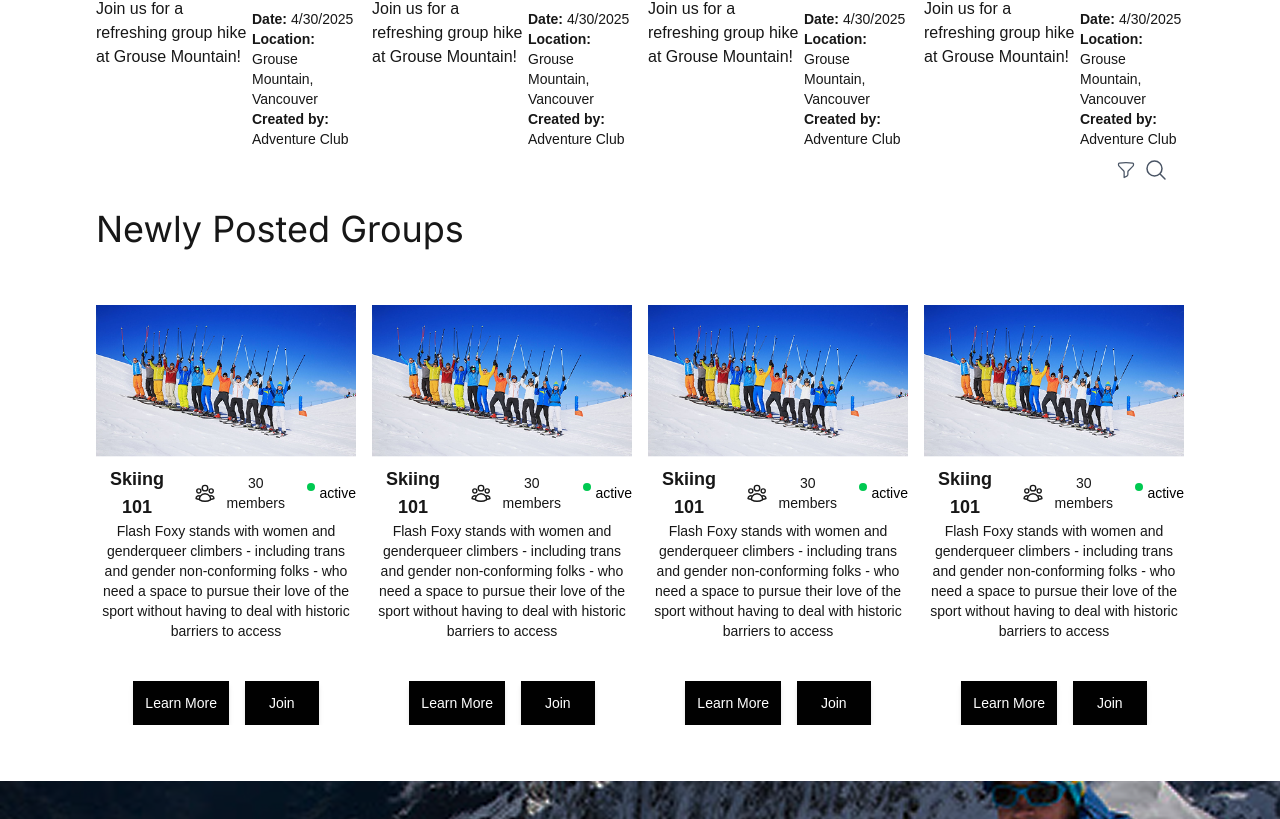
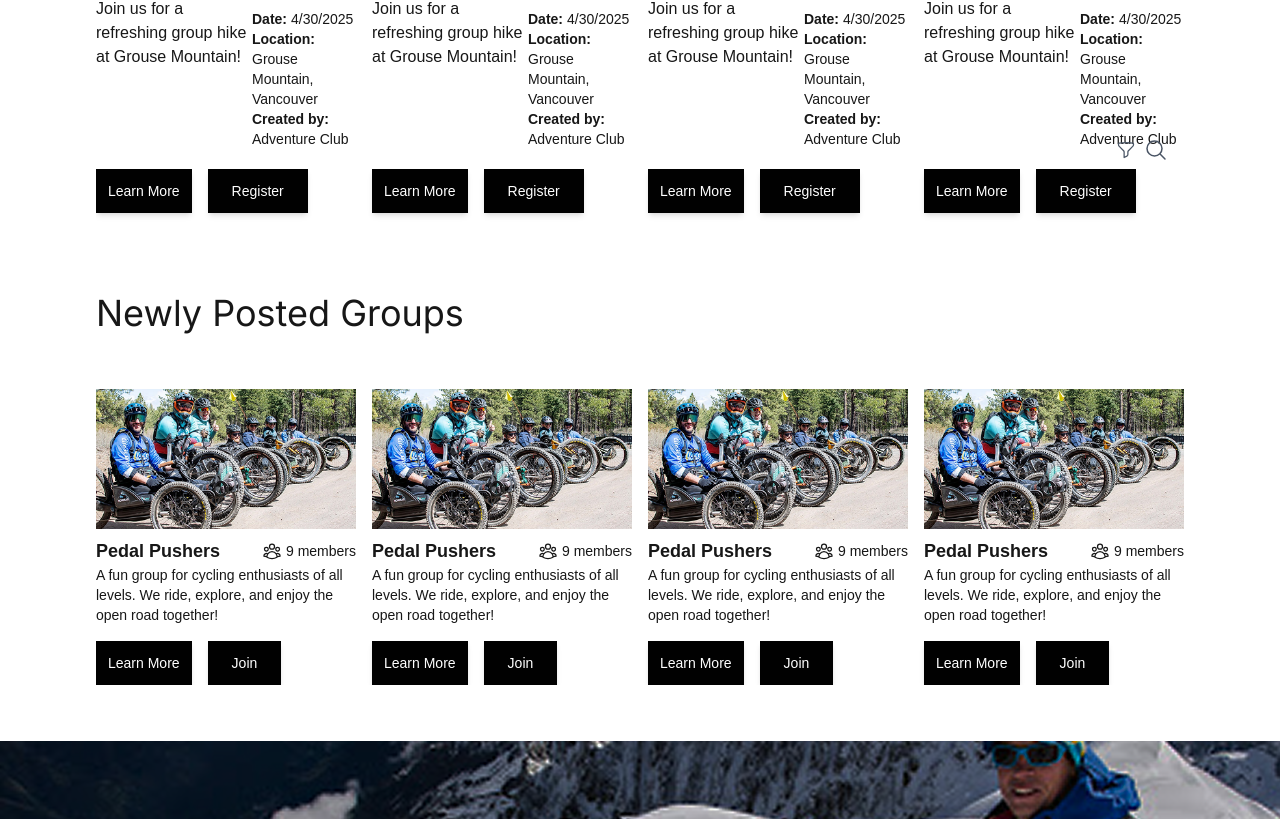
Before and after one commit to jn-han/youCode2025, a Next.js app in the folder frontend/: page / in a window 1280 px wide. Shown: the part 1201-2020 px from the top of the page. Built offline with nearby package versions, Linux system fonts and the light colour scheme; a web font is replaced by a local one.

Commit message:
final changes

```diff
--- a/frontend/src/app/explore/all/page.js
+++ b/frontend/src/app/explore/all/page.js
@@ -15,11 +15,11 @@ const page = () => {
           Events.
         </p>
         <div className="flex gap-8 mb-16">
-          <div class="w-full max-w-md border flex">
-            <div class="relative group">
-              <button class="bg-black text-white px-4 py-2 flex items-center text-center gap-1">
+          <div className="w-full max-w-md border flex">
+            <div className="relative group">
+              <button className="bg-black text-white px-4 py-2 flex items-center text-center gap-1">
                 All
-                <svg class="w-3 h-3" fill="white" viewBox="0 0 20 20">
+                <svg className="w-3 h-3" fill="white" viewBox="0 0 20 20">
                   <path d="M5.25 7.5L10 12.25L14.75 7.5H5.25Z" />
                 </svg>
               </button>
@@ -41,15 +41,10 @@ const page = () => {
                 placeholder="Search"
                 className="w-full px-2 py-2 focus:outline-none"
               />
-              <svg
-                className="w-5 h-5 text-black cursor-pointer"
-                fill="none"
-                stroke="currentColor"
-                stroke-width="2"
-                viewBox="0 0 24 24"
-              >
-                <path d="M21 21l-4.35-4.35M10 18a8 8 0 100-16 8 8 0 000 16z" />
+              <svg xmlns="http://www.w3.org/2000/svg" fill="none" viewBox="0 0 24 24" strokeWidth={1.5} stroke="currentColor" className="size-6">
+  <path strokeLinecap="round" strokeLinejoin="round" d="m21 21-5.197-5.197m0 0A7.5 7.5 0 1 0 5.196 5.196a7.5 7.5 0 0 0 10.607 10.607Z" />
 </svg>
+
             </div>
           </div>
           <div class="w-full max-w-md border flex">
@@ -59,15 +54,11 @@ const page = () => {
                 placeholder="Location"
                 className="w-full px-2 py-2 focus:outline-none"
               />
-              <svg
-                className="w-5 h-5 text-black cursor-pointer"
-                fill="none"
-                stroke="currentColor"
-                stroke-width="2"
-                viewBox="0 0 24 24"
-              >
-                <path d="M21 21l-4.35-4.35M10 18a8 8 0 100-16 8 8 0 000 16z" />
+              <svg xmlns="http://www.w3.org/2000/svg" fill="none" viewBox="0 0 24 24" strokeWidth={1.5} stroke="currentColor" className="size-6">
+  <path strokeLinecap="round" strokeLinejoin="round" d="M15 10.5a3 3 0 1 1-6 0 3 3 0 0 1 6 0Z" />
+  <path strokeLinecap="round" strokeLinejoin="round" d="M19.5 10.5c0 7.142-7.5 11.25-7.5 11.25S4.5 17.642 4.5 10.5a7.5 7.5 0 1 1 15 0Z" />
 </svg>
+
             </div>
           </div>
           <div class="w-50 max-w-md border flex">
@@ -103,36 +94,28 @@ const page = () => {
         createdBy="Adventure Club"
       />
            <GroupCard
-        imageSrc="/event3.png"
-        imageAlt="Moms hiking"
-        eventName="Hike with Moms"
-        description="Join us for a refreshing group hike at Grouse Mountain!"
-        attendeeCount={14}
-
+        groupName="Pedal Pushers"
+        imageSrc="/pedalPushers.png"
+        description="A fun group for cycling enthusiasts of all levels. We ride, explore, and enjoy the open road together!"
+        membersCount={9}
       />
             <GroupCard
-        imageSrc="/event3.png"
-        imageAlt="Moms hiking"
-        eventName="Hike with Moms"
-        description="Join us for a refreshing group hike at Grouse Mountain!"
-        attendeeCount={14}
-
+        groupName="Pedal Pushers"
+        imageSrc="/pedalPushers.png"
+        description="A fun group for cycling enthusiasts of all levels. We ride, explore, and enjoy the open road together!"
+        membersCount={9}
       />
             <GroupCard
-        imageSrc="/event3.png"
-        imageAlt="Moms hiking"
-        eventName="Hike with Moms"
-        description="Join us for a refreshing group hike at Grouse Mountain!"
-        attendeeCount={14}
-
+        groupName="Pedal Pushers"
+        imageSrc="/pedalPushers.png"
+        description="A fun group for cycling enthusiasts of all levels. We ride, explore, and enjoy the open road together!"
+        membersCount={9}
       />
             <GroupCard
-        imageSrc="/event3.png"
-        imageAlt="Moms hiking"
-        eventName="Hike with Moms"
-        description="Join us for a refreshing group hike at Grouse Mountain!"
-        attendeeCount={14}
-
+        groupName="Pedal Pushers"
+        imageSrc="/pedalPushers.png"
+        description="A fun group for cycling enthusiasts of all levels. We ride, explore, and enjoy the open road together!"
+        membersCount={9}
       />
             <EventCard
         imageSrc="/event3.png"
--- a/frontend/src/app/home/page.js
+++ b/frontend/src/app/home/page.js
@@ -142,36 +142,28 @@ const page = () => {
 <div className="overflow-x-auto w-full">
 <div className="flex flex-row space-x-4">
 <GroupCard
-        title="Skiing 101"
-        imageSrc="/skiing.png"
-        memberCount={30}
-        status="active"
-        text="Flash Foxy stands with women and genderqueer climbers - including trans and gender non-conforming folks - who need a space to pursue their love of the sport without having to deal with historic barriers to access"
-
+        groupName="Pedal Pushers"
+        imageSrc="/pedalPushers.png"
+        description="A fun group for cycling enthusiasts of all levels. We ride, explore, and enjoy the open road together!"
+        membersCount={9}
       />
       <GroupCard
-        title="Skiing 101"
-        imageSrc="/skiing.png"
-        memberCount={30}
-        status="active"
-        text="Flash Foxy stands with women and genderqueer climbers - including trans and gender non-conforming folks - who need a space to pursue their love of the sport without having to deal with historic barriers to access"
-
+        groupName="Pedal Pushers"
+        imageSrc="/pedalPushers.png"
+        description="A fun group for cycling enthusiasts of all levels. We ride, explore, and enjoy the open road together!"
+        membersCount={9}
       />
       <GroupCard
-        title="Skiing 101"
-        imageSrc="/skiing.png"
-        memberCount={30}
-        status="active"
-        text="Flash Foxy stands with women and genderqueer climbers - including trans and gender non-conforming folks - who need a space to pursue their love of the sport without having to deal with historic barriers to access"
-
+        groupName="Pedal Pushers"
+        imageSrc="/pedalPushers.png"
+        description="A fun group for cycling enthusiasts of all levels. We ride, explore, and enjoy the open road together!"
+        membersCount={9}
       />
       <GroupCard
-        title="Skiing 101"
-        imageSrc="/skiing.png"
-        memberCount={30}
-        status="active"
-        text="Flash Foxy stands with women and genderqueer climbers - including trans and gender non-conforming folks - who need a space to pursue their love of the sport without having to deal with historic barriers to access"
-
+        groupName="Pedal Pushers"
+        imageSrc="/pedalPushers.png"
+        description="A fun group for cycling enthusiasts of all levels. We ride, explore, and enjoy the open road together!"
+        membersCount={9}
       />
 
 
--- a/frontend/src/app/page.js
+++ b/frontend/src/app/page.js
@@ -110,35 +110,28 @@ const page = () => {
 <div className="overflow-x-auto w-full">
 <div className="flex flex-row space-x-4">
 <GroupCard
-        title="Skiing 101"
-        imageSrc="/skiing.png"
-        memberCount={30}
-        status="active"
-        text="Flash Foxy stands with women and genderqueer climbers - including trans and gender non-conforming folks - who need a space to pursue their love of the sport without having to deal with historic barriers to access"
+        groupName="Pedal Pushers"
+        imageSrc="/pedalPushers.png"
+        description="A fun group for cycling enthusiasts of all levels. We ride, explore, and enjoy the open road together!"
+        membersCount={9}
       />
       <GroupCard
-        title="Skiing 101"
-        imageSrc="/skiing.png"
-        memberCount={30}
-        status="active"
-        text="Flash Foxy stands with women and genderqueer climbers - including trans and gender non-conforming folks - who need a space to pursue their love of the sport without having to deal with historic barriers to access"
-
+        groupName="Pedal Pushers"
+        imageSrc="/pedalPushers.png"
+        description="A fun group for cycling enthusiasts of all levels. We ride, explore, and enjoy the open road together!"
+        membersCount={9}
       />
       <GroupCard
-        title="Skiing 101"
-        imageSrc="/skiing.png"
-        memberCount={30}
-        status="active"
-        text="Flash Foxy stands with women and genderqueer climbers - including trans and gender non-conforming folks - who need a space to pursue their love of the sport without having to deal with historic barriers to access"
-
+        groupName="Pedal Pushers"
+        imageSrc="/pedalPushers.png"
+        description="A fun group for cycling enthusiasts of all levels. We ride, explore, and enjoy the open road together!"
+        membersCount={9}
       />
-            <GroupCard
-        title="Skiing 101"
-        imageSrc="/skiing.png"
-        memberCount={30}
-        status="active"
-        text="Flash Foxy stands with women and genderqueer climbers - including trans and gender non-conforming folks - who need a space to pursue their love of the sport without having to deal with historic barriers to access"
-
+      <GroupCard
+        groupName="Pedal Pushers"
+        imageSrc="/pedalPushers.png"
+        description="A fun group for cycling enthusiasts of all levels. We ride, explore, and enjoy the open road together!"
+        membersCount={9}
       />
 
 
--- a/frontend/src/components/EventCard.js
+++ b/frontend/src/components/EventCard.js
@@ -63,7 +63,12 @@ const EventCard = ({
               <span className="block sm:inline">{createdBy}</span>
             </div>
           </div>
+
         </div>
+        <div className="pt-4 pb-6 items-center flex text-sm">
+        <div className="bg-navbar text-white p-3 mr-4 shadow-md">Learn More</div>
+        <span className="bg-navbar text-white p-3 px-6 shadow-md">Register</span>
+      </div>
       </div>
     </div>
   );
--- a/frontend/src/components/GroupCard.js
+++ b/frontend/src/components/GroupCard.js
@@ -61,21 +61,78 @@
 
 
 // components/GroupCard.js
+
+
+// import Image from 'next/image';
+
+// export default function GroupCard({
+//   title,
+//   imageSrc,
+//   memberCount,
+//   status,
+//   text
+// }) {
+//   return (
+//     <div className="flex flex-col items-center text-center">
+//       <Image src={imageSrc} alt={title} width={500} height={500} />
+
+//       <div className="flex items-center justify-center gap-4 mt-2">
+//         <h1 className="text-lg font-semibold">{title}</h1>
+
+//         <div className="flex items-center gap-1">
+//           <svg
+//             xmlns="http://www.w3.org/2000/svg"
+//             fill="none"
+//             viewBox="0 0 24 24"
+//             strokeWidth={1.5}
+//             stroke="currentColor"
+//             className="size-6"
+//           >
+//             <path
+//               strokeLinecap="round"
+//               strokeLinejoin="round"
+//               d="M18 18.72a9.094 9.094 0 0 0 3.741-.479 3 3 0 0 0-4.682-2.72m.94 3.198.001.031c0 .225-.012.447-.037.666A11.944 11.944 0 0 1 12 21c-2.17 0-4.207-.576-5.963-1.584A6.062 6.062 0 0 1 6 18.719m12 0a5.971 5.971 0 0 0-.941-3.197m0 0A5.995 5.995 0 0 0 12 12.75a5.995 5.995 0 0 0-5.058 2.772m0 0a3 3 0 0 0-4.681 2.72 8.986 8.986 0 0 0 3.74.477m.94-3.197a5.971 5.971 0 0 0-.94 3.197M15 6.75a3 3 0 1 1-6 0 3 3 0 0 1 6 0Zm6 3a2.25 2.25 0 1 1-4.5 0 2.25 2.25 0 0 1 4.5 0Zm-13.5 0a2.25 2.25 0 1 1-4.5 0 2.25 2.25 0 0 1 4.5 0Z"
+//             />
+//           </svg>
+//           <p className="text-sm">{memberCount} members</p>
+//         </div>
+
+//         <div className="flex gap-1">
+//           <span
+//             className={`w-2 h-2 rounded-full ${
+//               status === 'active' ? 'bg-green-500' : 'bg-gray-400'
+//             }`}
+//           ></span>
+//           <span className="text-sm text-black">{status}</span>
+//         </div>
+//       </div>
+
+
+//       <p className="text-sm">
+// {text}            </p>
+//       <div className="pt-10 items-center flex text-sm">
+//               <div
+//                 className="bg-navbar text-white p-3 mr-4 shadow-md"
+//               >
+//                 Learn More
+//               </div>
+//               <span className="bg-navbar text-white p-3 px-6 shadow-md">Join</span>
+//             </div>
+//     </div>
+//   );
+// }
+
+
+
 import Image from 'next/image';
 
-export default function GroupCard({
-  title,
-  imageSrc,
-  memberCount,
-  status,
-  text
-}) {
+const GroupCard = ({ groupName, imageSrc, description, membersCount }) => {
   return (
-    <div className="flex flex-col items-center text-center">
-      <Image src={imageSrc} alt={title} width={500} height={500} />
+    <div className="flex flex-col h-full">
+      <Image src={imageSrc} alt={groupName} width={400} height={300} />
 
-      <div className="flex items-center justify-center gap-4 mt-2">
-        <h1 className="text-lg font-semibold">{title}</h1>
+      <div className="flex justify-between items-center mt-2">
+        <h1 className="text-lg font-semibold">{groupName}</h1>
 
         <div className="flex items-center gap-1">
           <svg
@@ -84,7 +141,7 @@ export default function GroupCard({
             viewBox="0 0 24 24"
             strokeWidth={1.5}
             stroke="currentColor"
-            className="size-6"
+            className="size-5"
           >
             <path
               strokeLinecap="round"
@@ -92,30 +149,18 @@ export default function GroupCard({
               d="M18 18.72a9.094 9.094 0 0 0 3.741-.479 3 3 0 0 0-4.682-2.72m.94 3.198.001.031c0 .225-.012.447-.037.666A11.944 11.944 0 0 1 12 21c-2.17 0-4.207-.576-5.963-1.584A6.062 6.062 0 0 1 6 18.719m12 0a5.971 5.971 0 0 0-.941-3.197m0 0A5.995 5.995 0 0 0 12 12.75a5.995 5.995 0 0 0-5.058 2.772m0 0a3 3 0 0 0-4.681 2.72 8.986 8.986 0 0 0 3.74.477m.94-3.197a5.971 5.971 0 0 0-.94 3.197M15 6.75a3 3 0 1 1-6 0 3 3 0 0 1 6 0Zm6 3a2.25 2.25 0 1 1-4.5 0 2.25 2.25 0 0 1 4.5 0Zm-13.5 0a2.25 2.25 0 1 1-4.5 0 2.25 2.25 0 0 1 4.5 0Z"
             />
           </svg>
-          <p className="text-sm">{memberCount} members</p>
-        </div>
-
-        <div className="flex gap-1">
-          <span
-            className={`w-2 h-2 rounded-full ${
-              status === 'active' ? 'bg-green-500' : 'bg-gray-400'
-            }`}
-          ></span>
-          <span className="text-sm text-black">{status}</span>
+          <p className="text-sm">{membersCount} members</p>
         </div>
       </div>
 
+      <p className="text-sm">{description}</p>
 
-      <p className="text-sm">
-{text}            </p>
-      <div className="pt-10 items-center flex text-sm">
-              <div
-                className="bg-navbar text-white p-3 mr-4 shadow-md"
-              >
-                Learn More
-              </div>
-              <span className="bg-navbar text-white p-3 px-6 shadow-md">Join</span>
-            </div>
+      <div className="pt-4 items-center flex text-sm">
+        <div className="bg-navbar text-white p-3 mr-4 shadow-md">Learn More</div>
+        <span className="bg-navbar text-white p-3 px-6 shadow-md">Join</span>
+      </div>
     </div>
   );
-}
+};
+
+export default GroupCard;
```
Also changed, not shown: frontend/src/components/Navbar.js (+7 -0 lines). Lines whose indentation alone changed are shown as unchanged.
